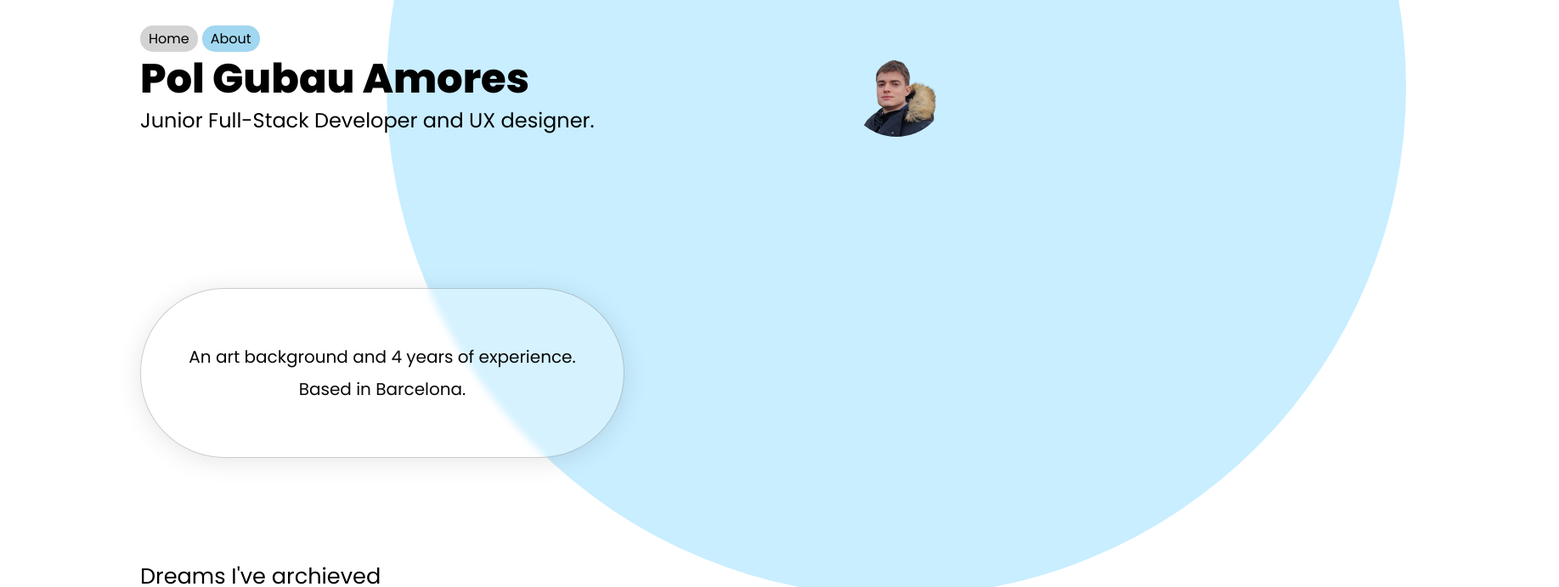
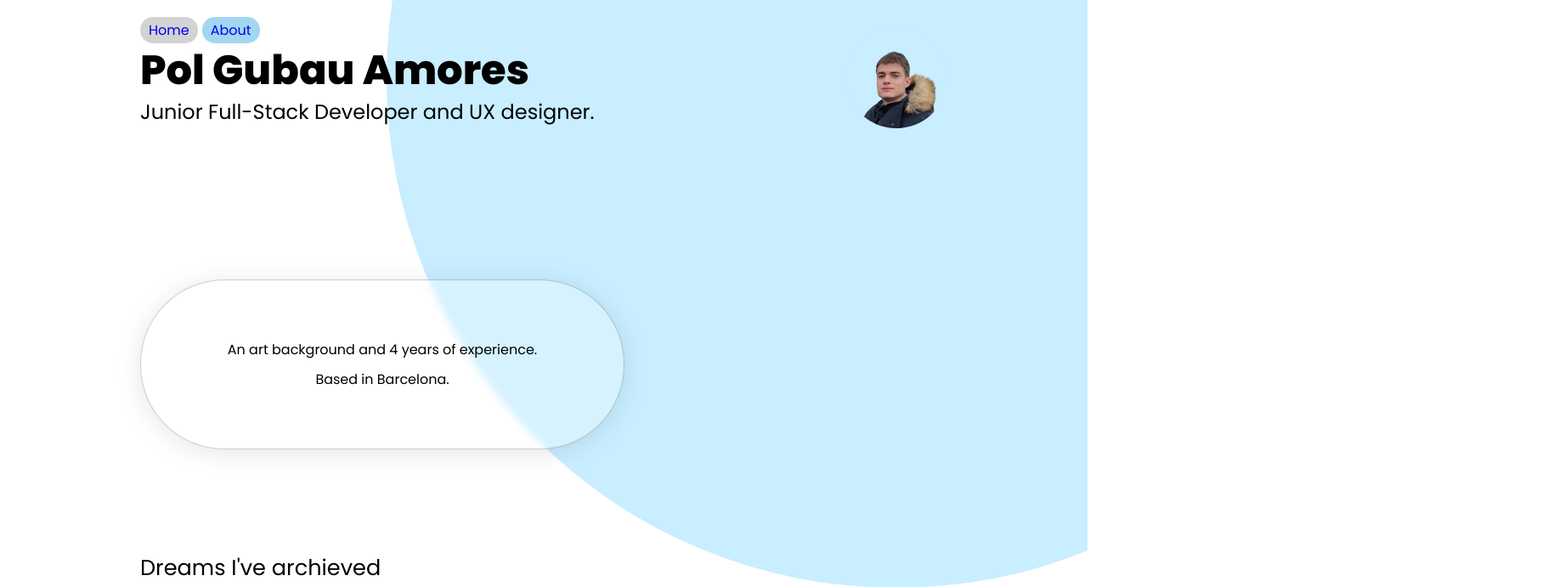
Before and after one commit to angryred027/Portfolio, a React (Create React App) app: page /about in a window 1280 px wide. Shown: the top 691 px of the page at 85% size, 1835 px wide, since content can reach past the window. Built offline with nearby package versions, Linux system fonts and the light colour scheme.

Commit message:
Pol; MW-

```diff
--- a/package.json
+++ b/package.json
@@ -12,13 +12,9 @@
   ],
   "main": "src/index.tsx",
   "dependencies": {
-    "@popmotion/popcorn": "0.4.2",
     "@reduxjs/toolkit": "^1.9.1",
     "framer-motion": "6.4.0",
-    "lodash": "4.17.21",
-    "popmotion": "9.0.0-beta-8",
     "react": "^16.14.0",
-    "react-country-flag": "^3.0.2",
     "react-device-orientation": "^0.1.0",
     "react-dom": "16.8.4",
     "react-icons": "4.4.0",
@@ -26,10 +22,10 @@
     "react-router": "6.3.0",
     "react-router-dom": "^6.4.0",
     "react-scripts": "^5.0.1",
+    "recoil": "^0.7.6",
     "styled-components": "^5.3.6"
   },
   "devDependencies": {
-    "@types/lodash": "4.14.136",
     "@types/node": "^18.7.16",
     "@types/react": "^18.0.19",
     "@types/react-dom": "^18.0.6",
--- /dev/null
+++ b/src/Recoil/Atoms/ThemeAtoms.tsx
@@ -0,0 +1,6 @@
+import { atom } from "recoil";
+
+export const ThemeAtom = atom({
+  key: "ThemeAtom",
+  default: "light",
+});
--- a/src/components/Card/CardList/CardListStyled.tsx
+++ b/src/components/Card/CardList/CardListStyled.tsx
@@ -11,8 +11,8 @@ export const CardListStyled = styled.section`
   max-width: 100vw;
   align-content: flex-start;
   flex-direction: row;
-  justify-content: flex-start;
   align-items: flex-start;
+  justify-content: center;
 `;
 export const ContentStyled = styled.section`
   border-top: 1px solid ${colors.darkGray};
--- /dev/null
+++ b/src/components/Hero/Hero.tsx
@@ -0,0 +1,30 @@
+import React from "react";
+import { useRecoilValue } from "recoil";
+import LanguageButtons from "src/components/Buttons/ButtonsOnTop/Language/LanguageButtons";
+import Footer from "src/components/Footer/Footer";
+import Header from "src/components/Header/Header";
+import Router from "src/components/Router/Router";
+import { ThemeAtom } from "src/Recoil/Atoms/ThemeAtoms";
+import { darkTheme } from "src/styles/theme/darkMode";
+import { lightTheme } from "src/styles/theme/lightTheme";
+import { ThemeProvider } from "styled-components";
+import { MainStyled } from "./MainStyles";
+
+const Hero = () => {
+  const theme = useRecoilValue(ThemeAtom);
+  const actualTheme = theme === "light" ? lightTheme : darkTheme;
+  return (
+    <ThemeProvider theme={actualTheme}>
+      <MainStyled>
+        <div className="container">
+          <LanguageButtons />
+          <Header />
+          <Router />
+          <Footer />
+        </div>
+      </MainStyled>
+    </ThemeProvider>
+  );
+};
+
+export default Hero;
--- /dev/null
+++ b/src/components/Hero/MainStyles.tsx
@@ -0,0 +1,30 @@
+import styled from "styled-components";
+
+export const MainStyled = styled.main`
+  margin: 0;
+  padding: 0;
+  background: ${({ theme }) => theme.background};
+  overflow-x: hidden;
+  padding: 20px;
+  display: flex;
+  justify-content: center;
+  align-items: center;
+
+  .card-list {
+    display: flex;
+    flex-wrap: wrap;
+    align-content: flex-start;
+  }
+
+  ul,
+  li {
+    list-style: none;
+    padding: 0;
+    margin: 0;
+  }
+  .container {
+    max-width: 950px;
+
+    flex: 1 1 100%;
+  }
+`;
--- a/src/index.tsx
+++ b/src/index.tsx
@@ -7,18 +7,22 @@ import { Provider } from "react-redux";
 import { store } from "./redux/app/store";
 import Router from "./components/Router/Router";
 import LanguageButtons from "./components/Buttons/ButtonsOnTop/Language/LanguageButtons";
-
+import { ThemeProvider } from "styled-components";
+import { ThemeAtom } from "./Recoil/Atoms/ThemeAtoms";
+import { useRecoilValue, RecoilRoot } from "recoil";
+import { lightTheme } from "./styles/theme/lightTheme";
+import { darkTheme } from "./styles/theme/darkMode";
+import Hero from "./components/Hero/Hero";
 function App() {
   return (
     <div className="container">
-      <Provider store={store}>
-        <BrowserRouter>
-          <LanguageButtons />
-          <Header />
-          <Router />
-          <Footer />
-        </BrowserRouter>
-      </Provider>
+      <RecoilRoot>
+        <Provider store={store}>
+          <BrowserRouter>
+            <Hero />
+          </BrowserRouter>
+        </Provider>
+      </RecoilRoot>
     </div>
   );
 }
--- a/src/styles/styles.css
+++ b/src/styles/styles.css
@@ -1,22 +1,16 @@
 @import url("https://fonts.googleapis.com/css2?family=Poppins:wght@400;600;800&display=swap");
 
-.App {
-  text-align: center;
-}
+
 
 body {
   margin: 0;
   padding: 0;
-  background: var(--white);
   overflow-x: hidden;
-
 }
 
 * {
   box-sizing: border-box;
   font-family: "Poppins", Helvetica, Arial, sans-serif;
-  color: black;
-
   -webkit-tap-highlight-color: rgba(224, 68, 68, 0);
 }
 
@@ -27,44 +21,3 @@ p {
 a {
   text-decoration: none;
 }
-
-#root {
-  display: grid;
-  justify-items: center;
-
-}
-
-.screen {
-  width: 100%;
-  height: 100%;
-}
-
-.container {
-  overflow-x: visible;
-  padding-top: 30px;
-  max-width: 950px;
-  width: 90vw;
-  flex: 1 1 100%;
-}
-
-ul,
-li {
-  list-style: none;
-  padding: 0;
-  margin: 0;
-}
-
-.card-list {
-  display: flex;
-  flex-wrap: wrap;
-  align-content: flex-start;
-}
-
-
-
-
-p {
-  color: #070707;
-  font-size: 20px;
-  line-height: 28px;
-}
--- /dev/null
+++ b/src/styles/theme/baseTheme.ts
@@ -0,0 +1,50 @@
+export const baseTheme = {
+  breakpoints: {
+    mobile: 480,
+    tablet: 768,
+    desktop: 1024,
+    largeDesktop: 1440,
+  },
+
+  fontSizes: {
+    text: "12px",
+    subTitle: "24px",
+    title: "1.5rem",
+    largeTitle: "48px",
+  },
+  colors: {
+    blue: "#a1d7f0",
+    lightBlue: "#c8eeff",
+    darkBlue: "#68b4d8",
+    red: "#ff7777",
+    lightRed: "#ffaaaa",
+    darkRed: "#C06C84",
+    green: "#008000",
+    lightGreen: "#00FF00",
+    darkGreen: "#006400",
+    yellow: "#FFFF00",
+    lightYellow: "#FFFACD",
+    darkYellow: "#FFD700",
+    orange: "#FFA500",
+    lightOrange: "#FFA07A",
+    darkOrange: "#FF8C00",
+    purple: "#800080",
+    lightPurple: "#E6E6FA",
+    darkPurple: "#4B0082",
+    white: "#ffffff",
+    black: "#000000",
+    gray: "#949494",
+    lightGray: "#D3D3D3",
+    darkGray: "#343434",
+    brown: "#A52A2A",
+    lightBrown: "#DEB887",
+    darkBrown: "#8B4513",
+    pink: "#FFC0CB",
+    lightPink: "#FFB6C1",
+    darkPink: "#FF1493",
+    cyan: "#00FFFF",
+    lightCyan: "#E0FFFF",
+    darkCyan: "#008B8B",
+    transparent: "transparent",
+  },
+};
--- /dev/null
+++ b/src/styles/theme/darkMode.ts
@@ -0,0 +1,12 @@
+import { baseTheme } from "./baseTheme";
+
+export const darkTheme = {
+  ...baseTheme,
+  colors: {
+    primary: "#FFA500",
+    secondary: "#00CED1",
+    accent: "#FF1493",
+    background: "#222222",
+    text: "#F5F5F5",
+  },
+};
--- /dev/null
+++ b/src/styles/theme/lightTheme.ts
@@ -0,0 +1,12 @@
+import { baseTheme } from "./baseTheme";
+
+export const lightTheme = {
+  ...baseTheme,
+  colors: {
+    primary: "#FF5733",
+    secondary: "#3C8C9E",
+    accent: "#FFC300",
+    background: "#F5F5F5",
+    text: "#222222",
+  },
+};
```
Also changed, not shown: src/styles/theme.ts (line endings or trailing spaces), 1 other file (tests, documents, lock files or other folders).
